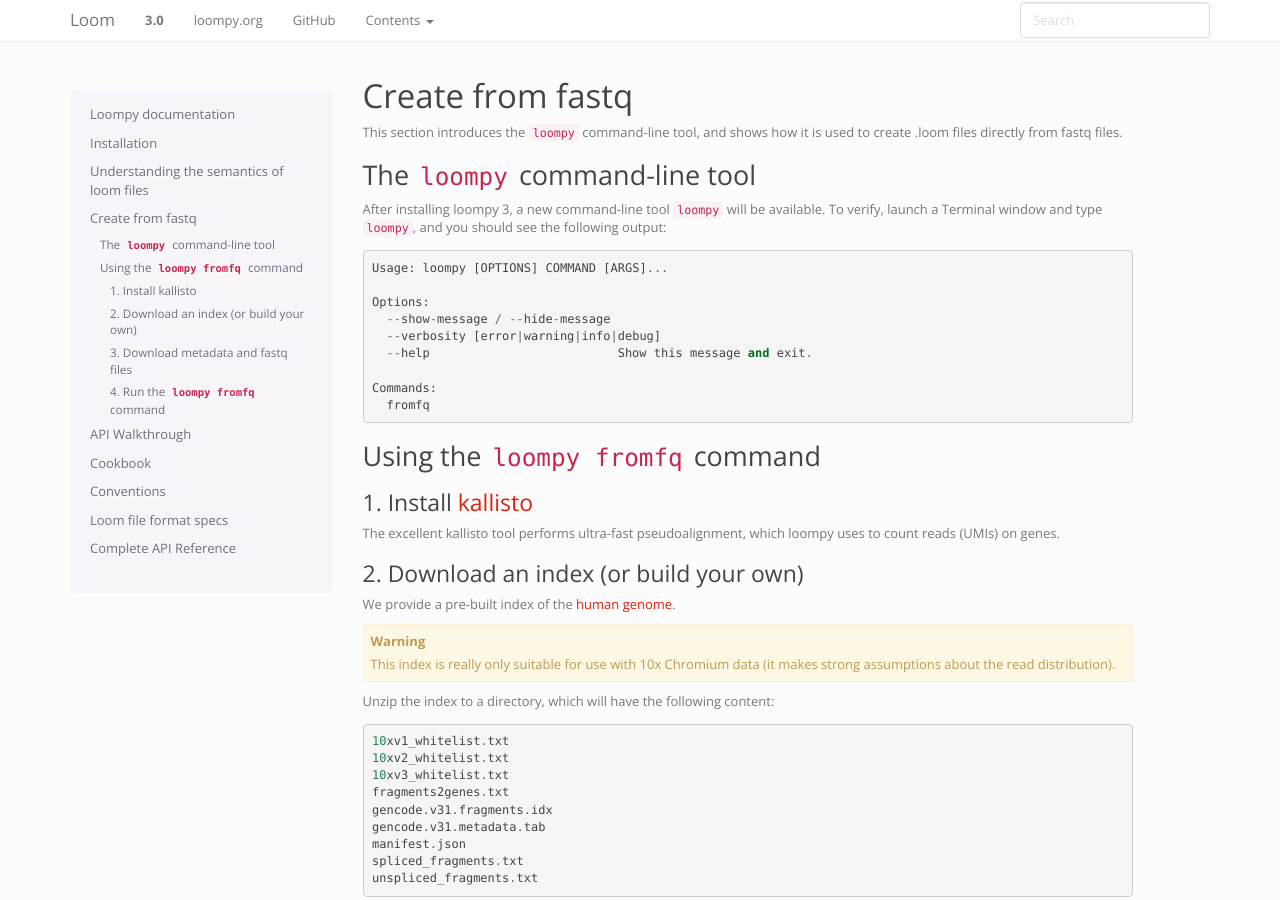
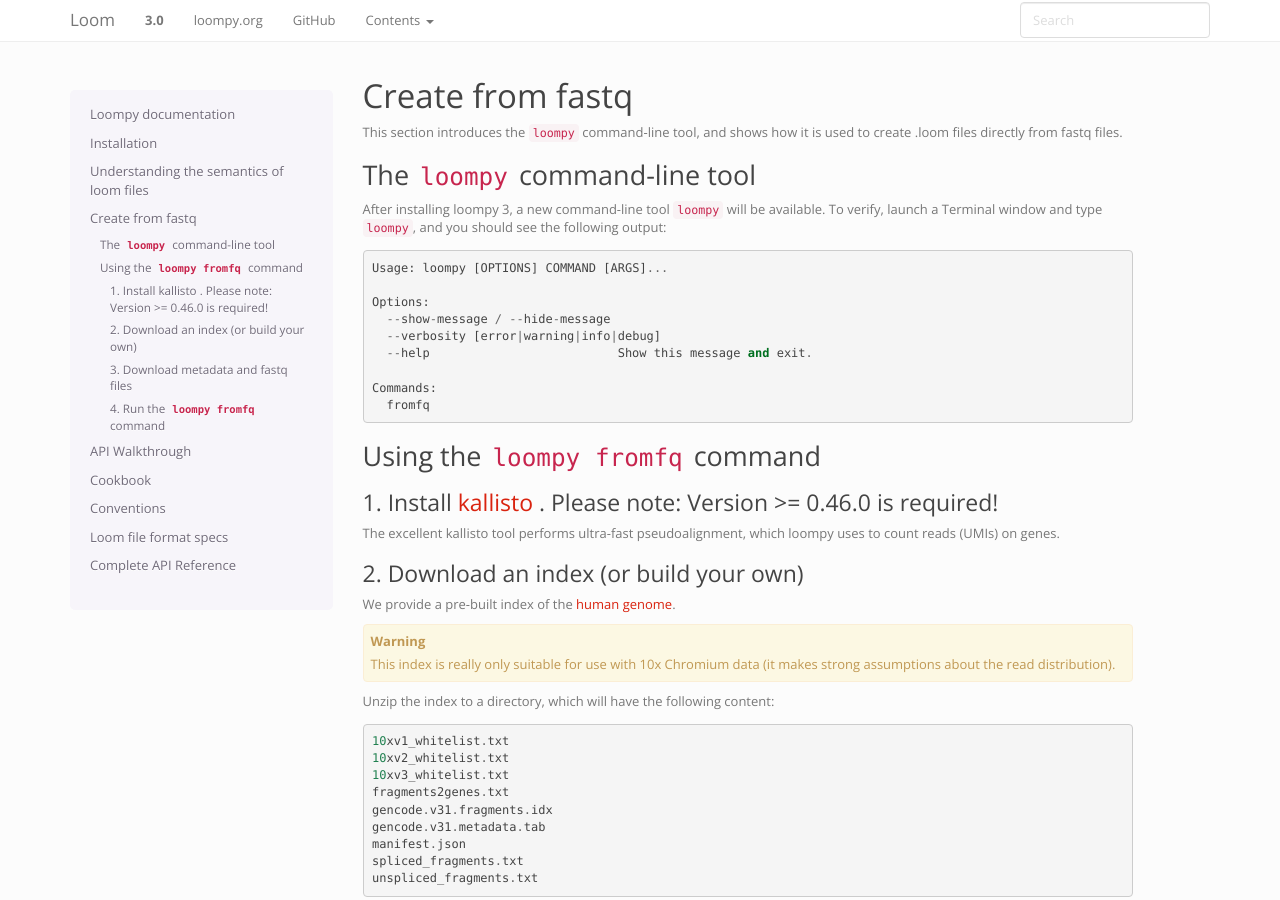
Before and after one commit to linnarsson-lab/loompy, a Sphinx documentation site: the page built from doc/kallisto/index.rst, in a window 1280 px wide and 900 px high. Built offline with Sphinx 7.4.7, drawn with Linux system fonts in a browser that asks for light colours.

Commit message:
Update index.rst
Clarified version req. for kallisto

```diff
--- a/doc/kallisto/index.rst
+++ b/doc/kallisto/index.rst
@@ -27,7 +27,7 @@
 Using the ``loompy fromfq`` command
 ^^^^^^^^^^^^^^^^^^^^^^^^^^^^^^^^^^^^
 
-1. Install `kallisto <https://pachterlab.github.io/kallisto/>`_
+1. Install `kallisto <https://pachterlab.github.io/kallisto/>`_  . Please note: Version >= 0.46.0 is required!
 ---------------------------------------------------------------
 
 The excellent kallisto tool performs ultra-fast pseudoalignment, which loompy uses to count reads (UMIs) on genes.
```
